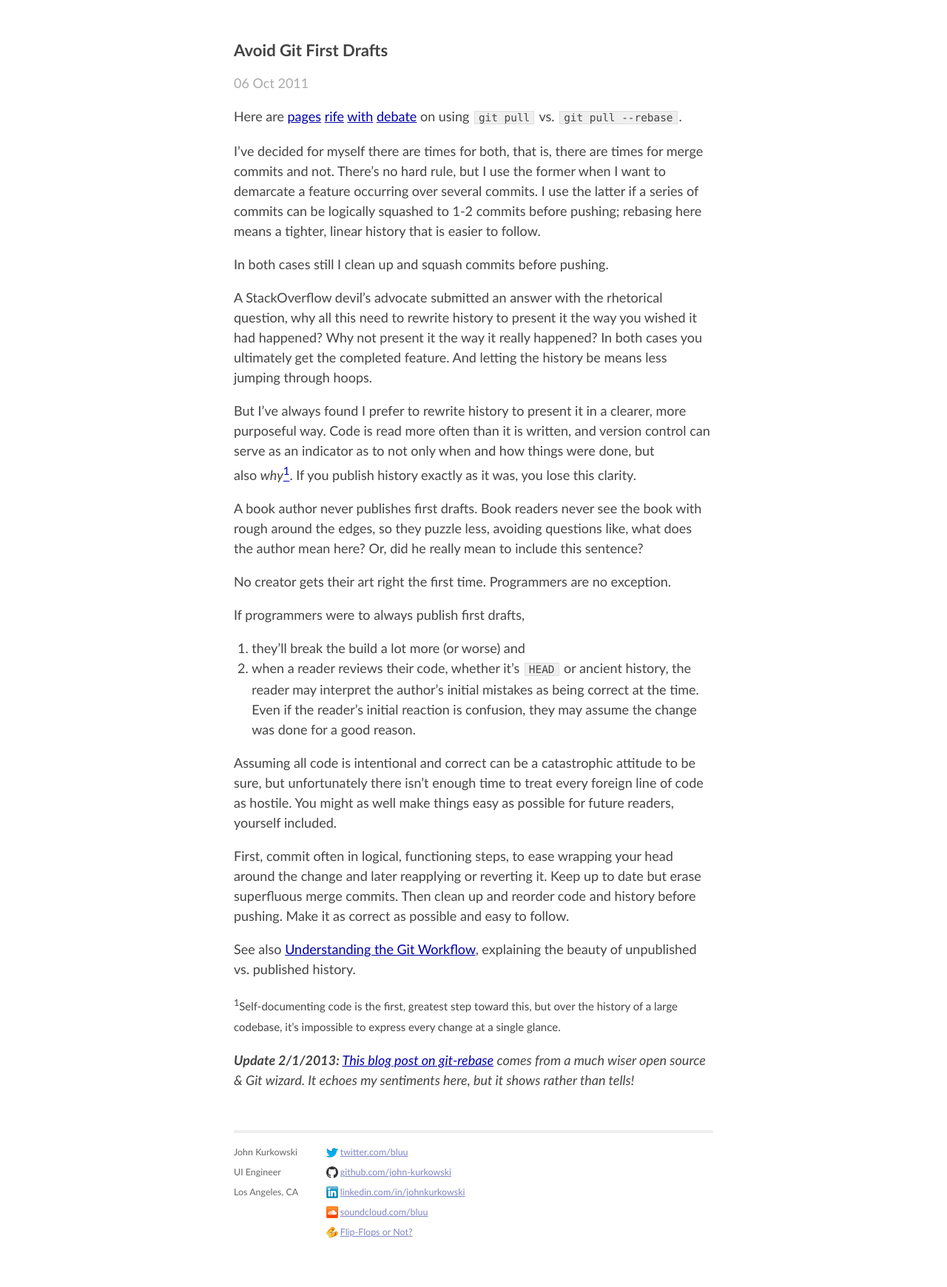
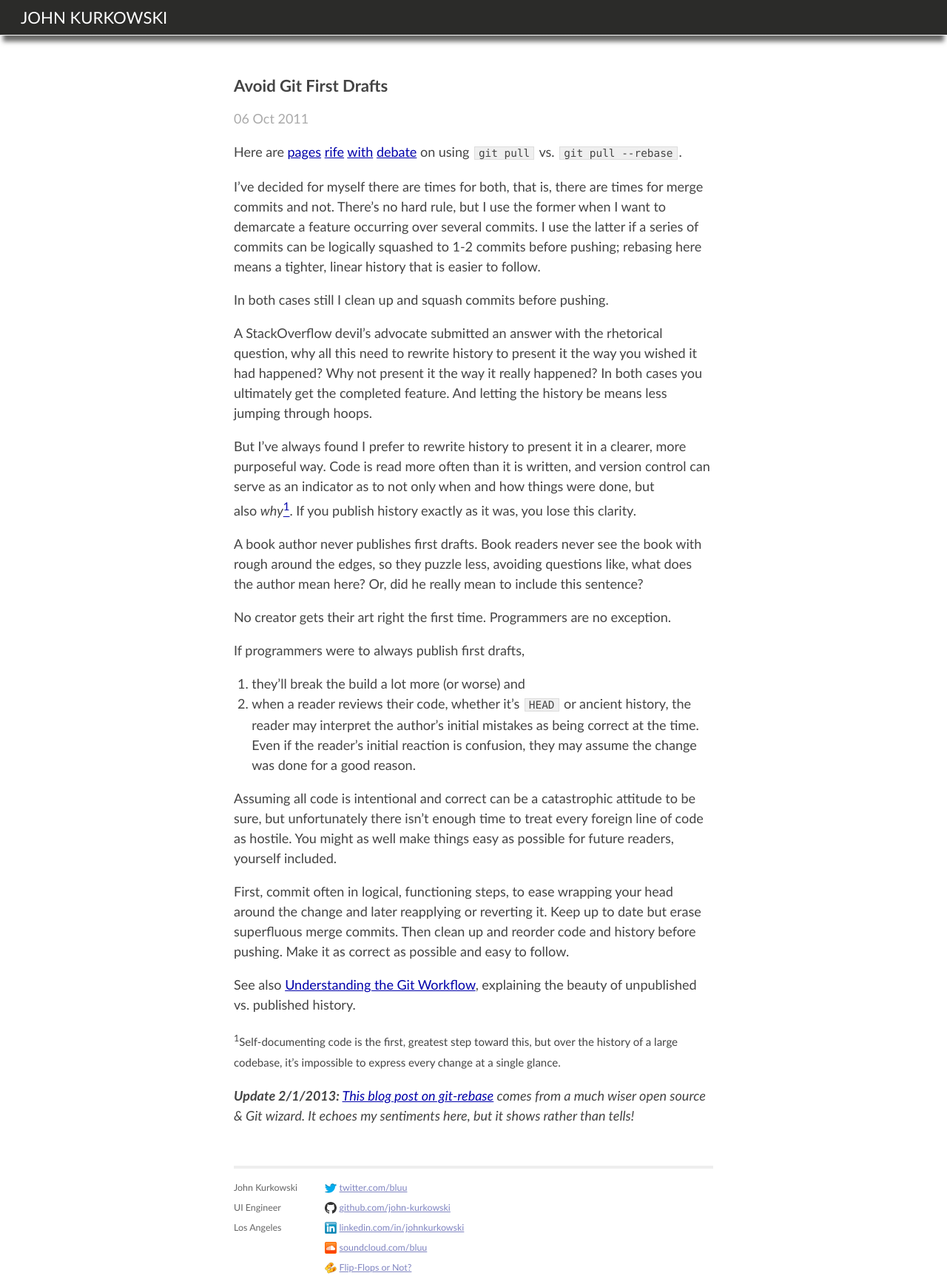
Before and after one commit to john-kurkowski/john-kurkowski.github.io, a Jekyll site: the page built from _posts/2011-10-06-avoid-git-first-drafts.md, in a window 1280 px wide. Shown: the whole page at 74% size. Built offline with Jekyll 4.4.1, drawn with Linux system fonts in a browser that asks for light colours; nearby versions of some CDN libraries; comment, search, counter and statistics services are not loaded; before the commit the page ends 1692 px from its top, so only the background shows below that.

Commit message:
nav to remind you whose site you're on

```diff
--- /dev/null
+++ b/_includes/nav.html
@@ -0,0 +1,7 @@
+<nav>
+  <ul>
+    <li>
+      <a href="/" class="title">John Kurkowski</a>
+    </li>
+  </ul>
+</nav>
--- /dev/null
+++ b/_layouts/base.html
@@ -0,0 +1,76 @@
+<!DOCTYPE html>
+<html ng-app="johnkurkowski">
+    <head>
+        <meta charset="utf-8">
+        <meta http-equiv="X-UA-Compatible" content="IE=edge,chrome=1">
+        <title>
+          {% if page.title %}
+            {{ page.title }} &ndash;
+          {% endif %}
+          {{ site.name }}
+        </title>
+
+        <meta name="author" content="{{ site.name }}" />
+        <meta name="description" content="{{ site.description }}" />
+        <meta name="viewport" content="width=device-width">
+
+        <link rel="alternate" type="application/rss+xml" href="/atom.xml" />
+
+        <link rel="apple-touch-icon" href="/apple-touch-icon.png" />
+
+        <link rel="stylesheet" href="/css/main.css">
+        <link rel="stylesheet" href="/css/syntax.css">
+
+        <script type="text/javascript">
+          var _gaq = _gaq || [];
+          _gaq.push(['_setAccount', 'UA-41244988-1']);
+          _gaq.push(['_trackPageview']);
+
+          (function() {
+            var ga = document.createElement('script'); ga.type = 'text/javascript'; ga.async = true;
+            ga.src = ('https:' == document.location.protocol ? 'https://ssl' : 'http://www') + '.google-analytics.com/ga.js';
+            var s = document.getElementsByTagName('script')[0]; s.parentNode.insertBefore(ga, s);
+          })();
+        </script>
+
+    </head>
+    <body>
+
+        <div class="container">
+
+          {{ content }}
+
+          <div class="site">
+            <div class="footer">
+              <div class="contact">
+                <p>
+                  John Kurkowski<br />
+                  UI Engineer<br />
+                  Los Angeles<br />
+                </p>
+              </div>
+              <div class="contact">
+                <p>
+                  <a href="http://twitter.com/bluu/"><img src="/images/twitter-bird-16x16.png" width="16" height="16" /></a>
+                  <a href="http://twitter.com/bluu/">twitter.com/bluu</a><br />
+                  <a href="http://github.com/john-kurkowski/"><img src="/images/gh-16x16.png" width="16" height="16" /></a>
+                  <a href="http://github.com/john-kurkowski/">github.com/john-kurkowski</a><br />
+                  <a href="http://www.linkedin.com/in/johnkurkowski"><img src="/images/linkedin.ico" width="16" height="16" /></a>
+                  <a href="http://www.linkedin.com/in/johnkurkowski">linkedin.com/in/johnkurkowski</a><br />
+
+                  <a href="http://soundcloud.com/bluu"><img src="/images/soundcloud.ico" width="16" height="16" /></a>
+                  <a href="http://soundcloud.com/bluu">soundcloud.com/bluu</a><br />
+                  <a href="http://flipflopsornot.com"><img src="/images/flipflopsornot.ico" width="16" height="16" /></a>
+                  <a href="http://flipflopsornot.com">Flip-Flops or Not?</a><br />
+                </p>
+              </div>
+            </div>
+          </div>
+        </div> <!-- /container -->
+
+        <script src="//ajax.googleapis.com/ajax/libs/jquery/1.10.0/jquery.min.js"></script>
+        <script src="//ajax.googleapis.com/ajax/libs/angularjs/1.0.7/angular.min.js"></script>
+        <script src="/js/app.js"></script>
+
+    </body>
+</html>
--- a/_layouts/default.html
+++ b/_layouts/default.html
@@ -1,76 +1,10 @@
-<!DOCTYPE html>
-<html ng-app="johnkurkowski">
-    <head>
-        <meta charset="utf-8">
-        <meta http-equiv="X-UA-Compatible" content="IE=edge,chrome=1">
-        <title>
-          {% if page.title %}
-            {{ page.title }} &ndash;
-          {% endif %}
-          {{ site.name }}
-        </title>
+---
+layout: base
+---
+<header>
+  {% include nav.html %}
+</header>
 
-        <meta name="author" content="{{ site.name }}" />
-        <meta name="description" content="{{ site.description }}" />
-        <meta name="viewport" content="width=device-width">
-
-        <link rel="alternate" type="application/rss+xml" href="/atom.xml" />
-
-        <link rel="apple-touch-icon" href="/apple-touch-icon.png" />
-
-        <link rel="stylesheet" href="/css/main.css">
-        <link rel="stylesheet" href="/css/syntax.css">
-
-        <script type="text/javascript">
-          var _gaq = _gaq || [];
-          _gaq.push(['_setAccount', 'UA-41244988-1']);
-          _gaq.push(['_trackPageview']);
-
-          (function() {
-            var ga = document.createElement('script'); ga.type = 'text/javascript'; ga.async = true;
-            ga.src = ('https:' == document.location.protocol ? 'https://ssl' : 'http://www') + '.google-analytics.com/ga.js';
-            var s = document.getElementsByTagName('script')[0]; s.parentNode.insertBefore(ga, s);
-          })();
-        </script>
-
-    </head>
-    <body>
-
-        <div class="container">
-
-          {{ content }}
-
-          <div class="site">
-            <div class="footer">
-              <div class="contact">
-                <p>
-                  John Kurkowski<br />
-                  UI Engineer<br />
-                  Los Angeles, CA<br />
-                </p>
-              </div>
-              <div class="contact">
-                <p>
-                  <a href="http://twitter.com/bluu/"><img src="/images/twitter-bird-16x16.png" width="16" height="16" /></a>
-                  <a href="http://twitter.com/bluu/">twitter.com/bluu</a><br />
-                  <a href="http://github.com/john-kurkowski/"><img src="/images/gh-16x16.png" width="16" height="16" /></a>
-                  <a href="http://github.com/john-kurkowski/">github.com/john-kurkowski</a><br />
-                  <a href="http://www.linkedin.com/in/johnkurkowski"><img src="/images/linkedin.ico" width="16" height="16" /></a>
-                  <a href="http://www.linkedin.com/in/johnkurkowski">linkedin.com/in/johnkurkowski</a><br />
-
-                  <a href="http://soundcloud.com/bluu"><img src="/images/soundcloud.ico" width="16" height="16" /></a>
-                  <a href="http://soundcloud.com/bluu">soundcloud.com/bluu</a><br />
-                  <a href="http://flipflopsornot.com"><img src="/images/flipflopsornot.ico" width="16" height="16" /></a>
-                  <a href="http://flipflopsornot.com">Flip-Flops or Not?</a><br />
-                </p>
-              </div>
-            </div>
-          </div>
-        </div> <!-- /container -->
-
-        <script src="//ajax.googleapis.com/ajax/libs/jquery/1.10.0/jquery.min.js"></script>
-        <script src="//ajax.googleapis.com/ajax/libs/angularjs/1.0.7/angular.min.js"></script>
-        <script src="/js/app.js"></script>
-
-    </body>
-</html>
+<div class="site">
+  {{ content }}
+</div>
--- a/css/main.css
+++ b/css/main.css
@@ -8,6 +8,10 @@
 * {
   margin: 0;
   padding: 0;
+
+  -webkit-box-sizing: border-box;
+     -moz-box-sizing: border-box;
+          box-sizing: border-box;
 }
 
 html, body { height: 100%; }
@@ -22,7 +26,7 @@ h1 {
   font-size: 291.515%;
 }
 
-h2 {
+h2, header .title {
   font-size: 123.077%;
 }
 
@@ -56,11 +60,18 @@ table {
   background-size: 100%;
 }
 
-header h1, header h2 {
+header {
+  border-bottom: 1px dotted #efefef;
+	-webkit-box-shadow: 0 12px 6px -4px rgba(43, 43, 41, 0.7);
+	   -moz-box-shadow: 0 12px 6px -4px rgba(43, 43, 41, 0.7);
+	        box-shadow: 0 12px 6px -4px rgba(43, 43, 41, 0.7);
+}
+
+header h1, header h2, header .title {
   font-family: 'Trebuchet MS';
 }
 
-header h1 {
+header h1, header .title {
   text-transform: uppercase;
 }
 
@@ -72,18 +83,21 @@ header h2, header h3 {
   font-weight: normal;
 }
 
-header h1 a, header h1 a:visited {
+header a, header a:visited {
   color: #fff;
   text-decoration: none;
 }
 
-header h1 a:hover {
+header a:hover {
   text-decoration: underline;
+}
+
+nav, .headline {
+  color: #fff;
 }
 
 .headline {
   background-color: rgba(0, 0, 0, 0.6);
-  color: #fff;
   padding: 1em;
 }
 
@@ -102,6 +116,45 @@ header h1 a:hover {
 
 .headline .statement:nth-child(2) {
   width: 40%;
+}
+
+nav {
+  background-color: rgb(43, 43, 41);
+  padding: 0 1em;
+  width: 100%;
+}
+
+nav ul {
+  list-style: none;
+  overflow: hidden;
+}
+
+nav li a {
+  display: block;
+  float: left;
+  font: 100% 'Trebuchet MS';
+  padding: 10px;
+  text-decoration: none;
+  text-transform: uppercase;
+  width: 38%;
+}
+
+nav li a:hover {
+  background: #222;
+  color: #fff;
+  -webkit-transition: background 0.5s ease;
+     -moz-transition: background 0.5s ease;
+       -o-transition: background 0.5s ease;
+      -ms-transition: background 0.5s ease;
+          transition: background 0.5s ease;
+}
+
+nav li a:visited {
+  color: #fff;
+}
+
+nav li a.selected {
+  text-decoration: underline;
 }
 
 ul.posts {
--- a/index.html
+++ b/index.html
@@ -1,12 +1,12 @@
 ---
-layout: default
+layout: base
 ---
 
 <div id="home">
   <header>
     <div id="splash" class="ng-cloak" background-resize-height-ratio="1.5">
       <div class="headline" scroll-bottom-within="#splash">
-        <h1 class="title statement"><a href="/">{{ site.name }}</a></h1>
+        <h1 class="statement"><a href="/">{{ site.name }}</a></h1>
         <div class="statement">
           <h2>UI Engineer. Second, bolder self-assertion here.</h2>
           <h3>
```
